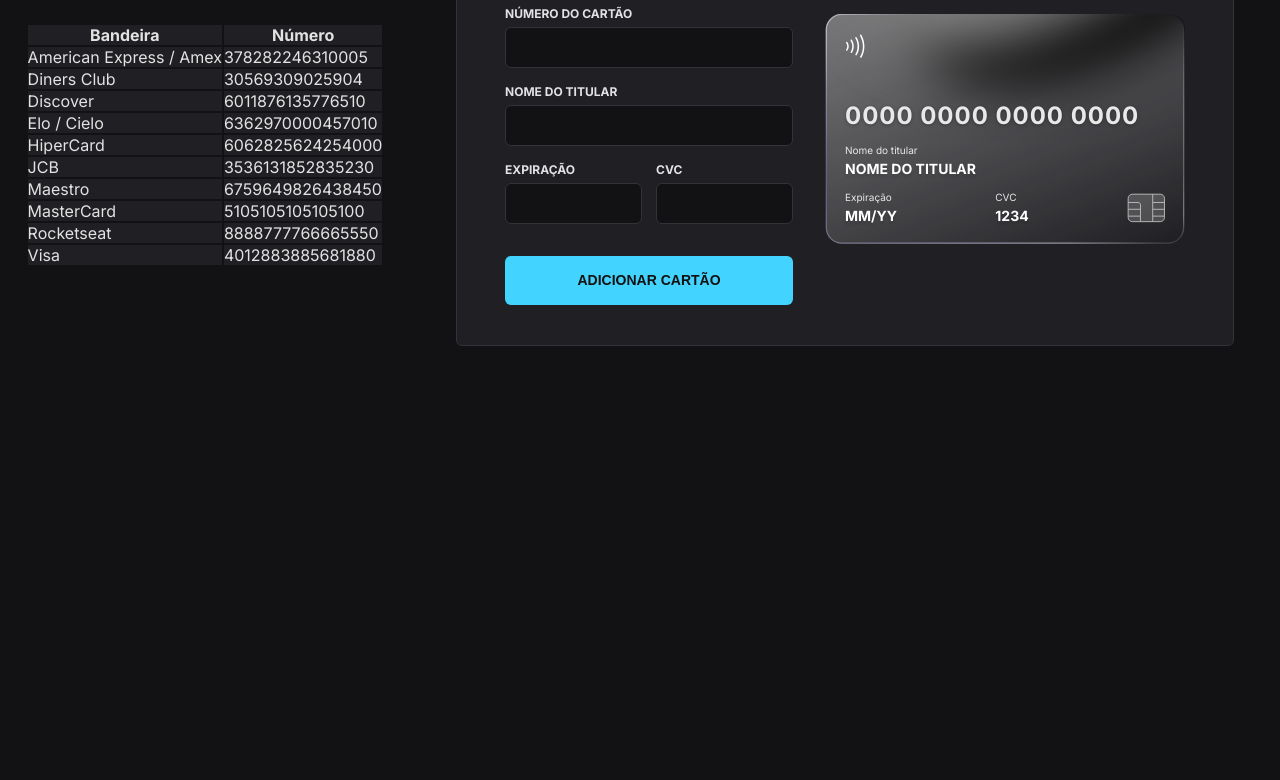
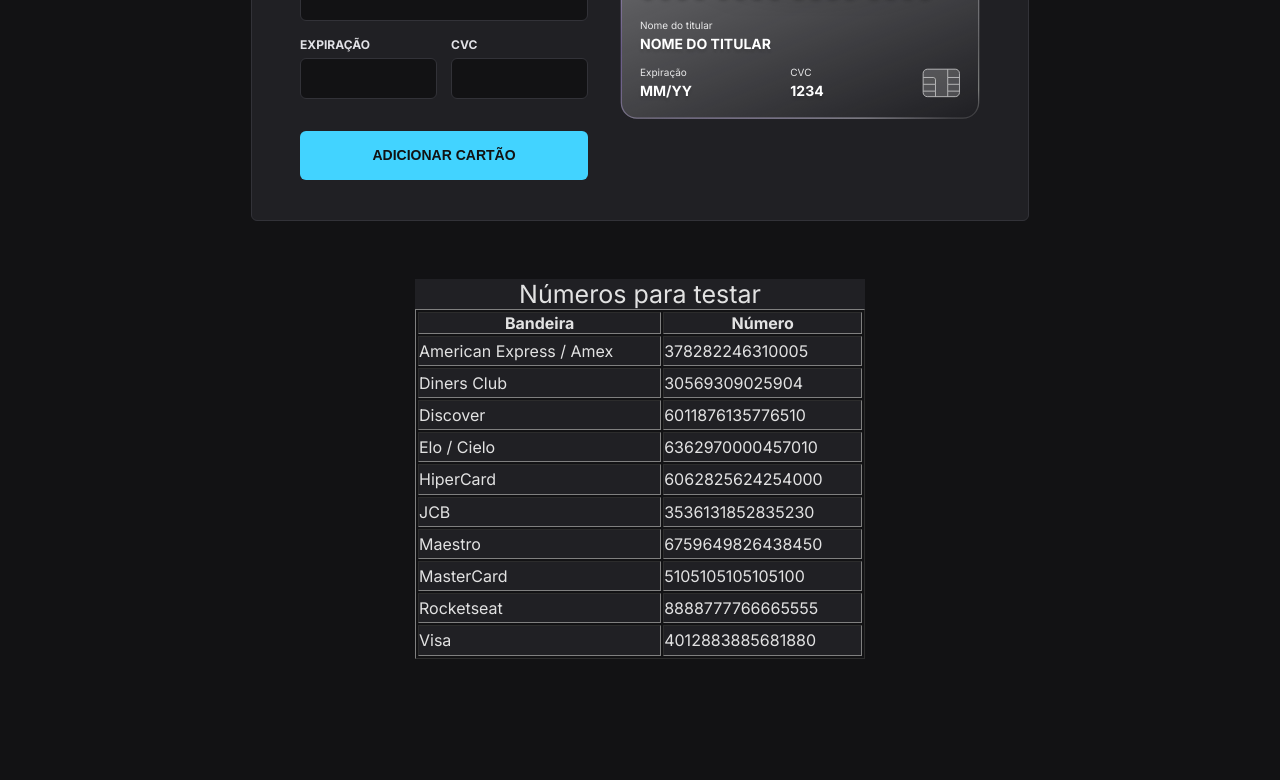
Before and after one commit to patyfil/Rocketseat-ExplorerLab-JavaScript, a website built with Vite: page index.html in a window 1280 px wide. Shown: the part 265-1045 px from the top of the page. Before the commit the page ends 800 px from the top, so only its background shows below. Built offline with nearby package versions, Linux system fonts and the light colour scheme.

Commit message:
add lista de nr

```diff
--- a/index.html
+++ b/index.html
@@ -14,71 +14,6 @@
 </head>
 
 <body>
-  <table style="padding: 2%;">
-    <caption>Números para testar</caption>
-    <colgroup>
-      <col span="2" style="background-color: #202024;">
-    </colgroup>
-
-    <thead>
-      <tr>
-        <th scope="col">Bandeira</th>
-        <th scope="col">Número</th>
-      </tr>
-    </thead>
-    <tbody>
-      <tr>
-        <td>American Express / Amex
-        <td>378282246310005</td>
-        </td>
-      </tr>
-      <tr>
-        <td>Diners Club
-        <td>30569309025904</td>
-        </td>
-      </tr>
-      <tr>
-        <td>Discover
-        <td>6011876135776510</td>
-        </td>
-      </tr>
-      <tr>
-        <td>Elo / Cielo
-        <td>6362970000457010</td>
-        </td>
-      </tr>
-      <tr>
-        <td>HiperCard
-        <td>6062825624254000</td>
-        </td>
-      </tr>
-      <tr>
-        <td>JCB
-        <td>3536131852835230</td>
-        </td>
-      </tr>
-      <tr>
-        <td>Maestro
-        <td>6759649826438450</td>
-        </td>
-      </tr>
-      <tr>
-        <td>MasterCard
-        <td>5105105105105100</td>
-        </td>
-      </tr>
-      <tr>
-        <td>Rocketseat
-        <td>8888777766665550</td>
-        </td>
-      </tr>
-      <tr>
-        <td>Visa
-        <td>4012883885681880</td>
-        </td>
-      </tr>
-    </tbody>
-  </table>
 
   <div id="app">
     <header>
@@ -175,7 +110,73 @@
     </form>
   </div>
 
+  <section id="table">
+    <table border="1" width="450" height="350">
+      <caption style="background-color: #202024; font-size: 2.5rem;">Números para testar</caption>
+      <colgroup>
+        <col span="2" style="background-color: #202024;">
+      </colgroup>
+
+      <thead>
+        <tr>
+          <th scope="col">Bandeira</th>
+          <th scope="col">Número</th>
+        </tr>
+      </thead>
+      <tbody>
+        <tr>
+          <td>American Express / Amex
+          <td>378282246310005</td>
+          </td>
+        </tr>
+        <tr>
+          <td>Diners Club
+          <td>30569309025904</td>
+          </td>
+        </tr>
+        <tr>
+          <td>Discover
+          <td>6011876135776510</td>
+          </td>
+        </tr>
+        <tr>
+          <td>Elo / Cielo
+          <td>6362970000457010</td>
+          </td>
+        </tr>
+        <tr>
+          <td>HiperCard
+          <td>6062825624254000</td>
+          </td>
+        </tr>
+        <tr>
+          <td>JCB
+          <td>3536131852835230</td>
+          </td>
+        </tr>
+        <tr>
+          <td>Maestro
+          <td>6759649826438450</td>
+          </td>
+        </tr>
+        <tr>
+          <td>MasterCard
+          <td>5105105105105100</td>
+          </td>
+        </tr>
+        <tr>
+          <td>Rocketseat
+          <td>8888777766665555</td>
+          </td>
+        </tr>
+        <tr>
+          <td>Visa
+          <td>4012883885681880</td>
+          </td>
+        </tr>
+      </tbody>
+    </table>
+  </section>
   <script type="module" src="/src/main.js"></script>
 </body>
-
 </html>
--- a/src/css/base.css
+++ b/src/css/base.css
@@ -20,10 +20,8 @@
 body {
   font-size: 1.6rem;
   background: #121214;
-
   display: flex;
   place-items: center;
-
   min-height: 100vh;
 }
 
@@ -50,3 +48,29 @@ body {
   display: flex;
   align-items: center;
 }
+
+section#table {
+  display: flex;
+  padding: 0 15% 0% 0%;
+  justify-content: center;
+}
+
+@media (max-width: 1350px) {
+body {
+  display: block;
+    padding: 5% 5%;
+}
+section#table {
+  display: flex;
+  padding: 5% 5%;
+}
+}
+
+@media (max-width: 1100px) {
+
+section#table {
+  font-size: 1.3rem;
+  margin: 5%;
+  justify-content: center;
+}
+}
--- a/src/css/index.css
+++ b/src/css/index.css
@@ -2,7 +2,7 @@
 @import "credit-card.css";
 @import "form.css";
 
-@media (max-width: 420px) {
+@media screen (max-width: 420px) {
   :root {
     font-size: 50%;
   }
```
